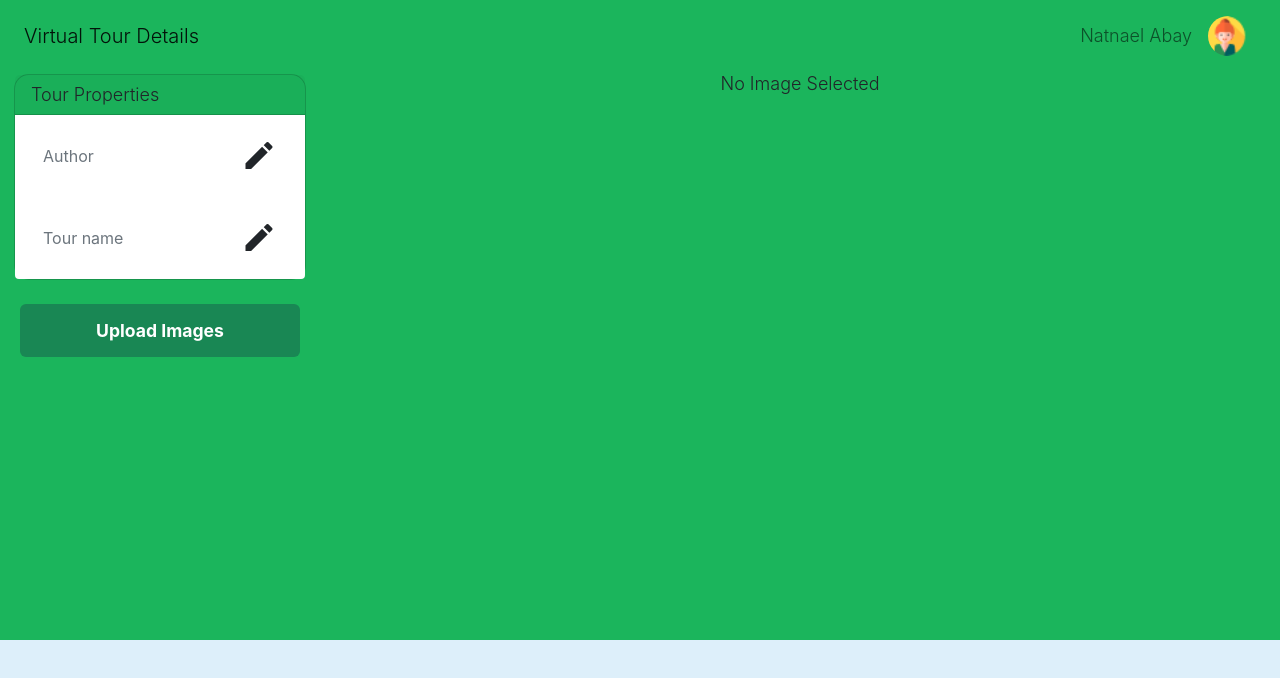
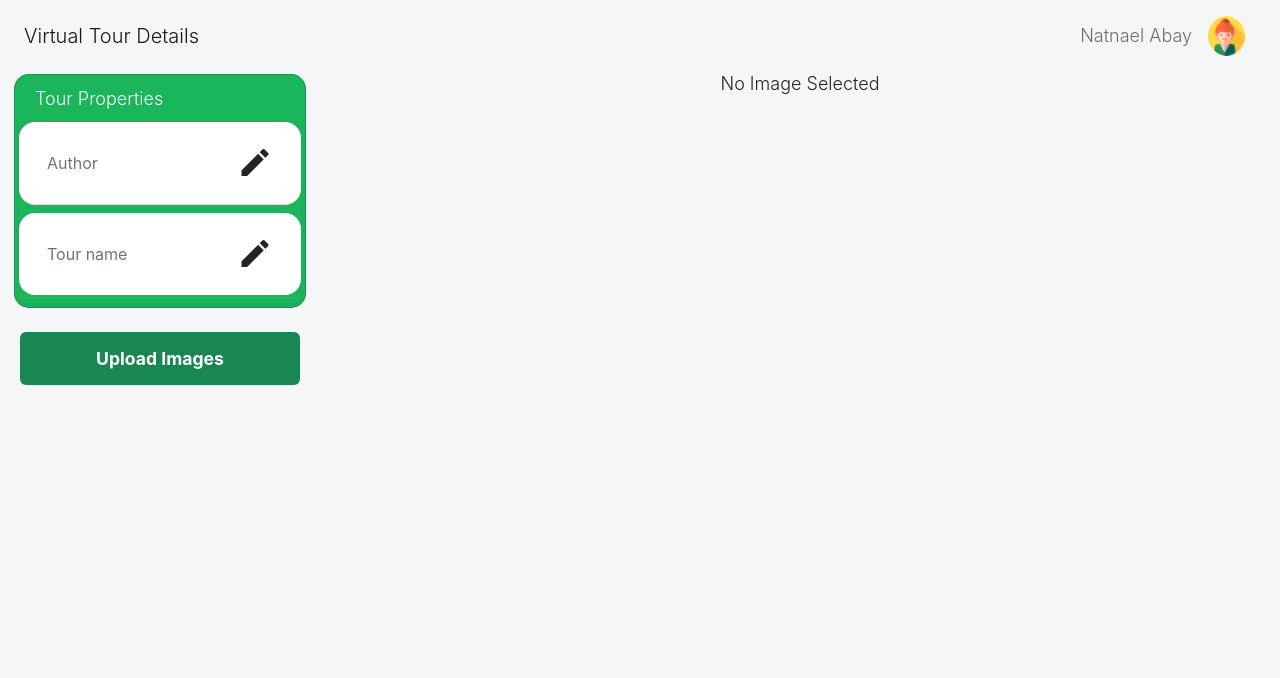
Before and after one commit to Z-Team-Monks/GOJO-Admin, a Nuxt app: page /dashboard/tour in a window 1280 px wide. Shown: the top 678 px of the page. Built offline with nearby package versions, Linux system fonts and the light colour scheme.

Commit message:
correct coloring

```diff
--- a/assets/scss/elements/_login.scss
+++ b/assets/scss/elements/_login.scss
@@ -20,7 +20,7 @@ $theme:#1BB55C;
 html {
 	display: grid;
 	width: 100%;
-	height: 80%;
+	height: 50%;
 	margin: center;
 
 	background: #DDEFFA;
--- a/components/tour/TourProperty.vue
+++ b/components/tour/TourProperty.vue
@@ -1,11 +1,13 @@
 <template>
-  <div class="card text-dark mb-4">
-    <div class="card-header">Tour Properties</div>
-    <ul class="list-group list-group-flush">
+  <div class="card text-dark mb-4 p-1">
+    <div class="card-header text-white bg-transparent mb-1 border border-0">
+      Tour Properties
+    </div>
+    <ul class="list-group list-group-flush shadow-sm">
       <div
         v-for="tourProperty in tourProperies"
         :key="tourProperty.name"
-        class="list-group-item"
+        class="list-group-item rounded-4 mb-2"
       >
         <div class="input-group">
           <input
--- a/components/tour/TourUpload.vue
+++ b/components/tour/TourUpload.vue
@@ -19,7 +19,7 @@
           <div
             v-for="image in images"
             :key="image.name"
-            class="card mb-3 text-dark"
+            class="card mb-3 text-dark p-1"
             @click="handleImageSelect(image)"
           >
             <div class="p-2 d-flex justify-content-between">
@@ -38,7 +38,7 @@
             </div>
             <img
               :src="image.data"
-              class="card-img-bottom"
+              class="card-img-bottom rounded-1"
               alt="..."
               style="max-height: 250px"
             />
--- a/pages/dashboard/tour.vue
+++ b/pages/dashboard/tour.vue
@@ -1,5 +1,5 @@
 <template>
-  <div class="container-fluid">
+  <div class="container-fluid tour">
     <nav class="navbar navbar-expand-lg bg-body-tertiary">
       <div class="container-fluid">
         <a class="navbar-brand" href="#">Virtual Tour Details</a>
@@ -55,4 +55,9 @@ export default {
 };
 </script>
 
-<style></style>
+<style scoped>
+.tour {
+  background: #f4f6f8;
+  height: 100vh;
+}
+</style>
```
Also changed, not shown: assets/data.json (added, +32 -0 lines).
